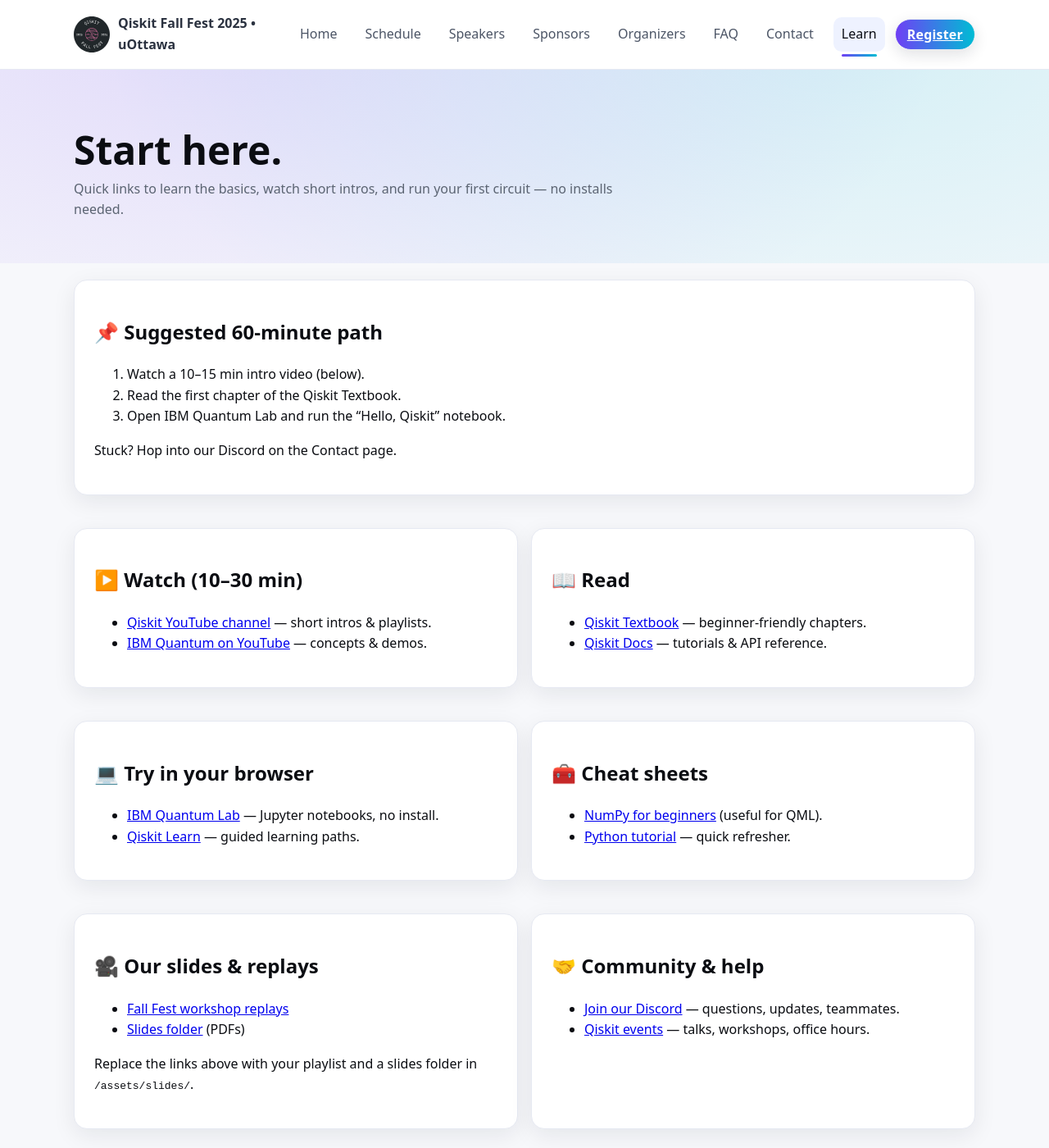
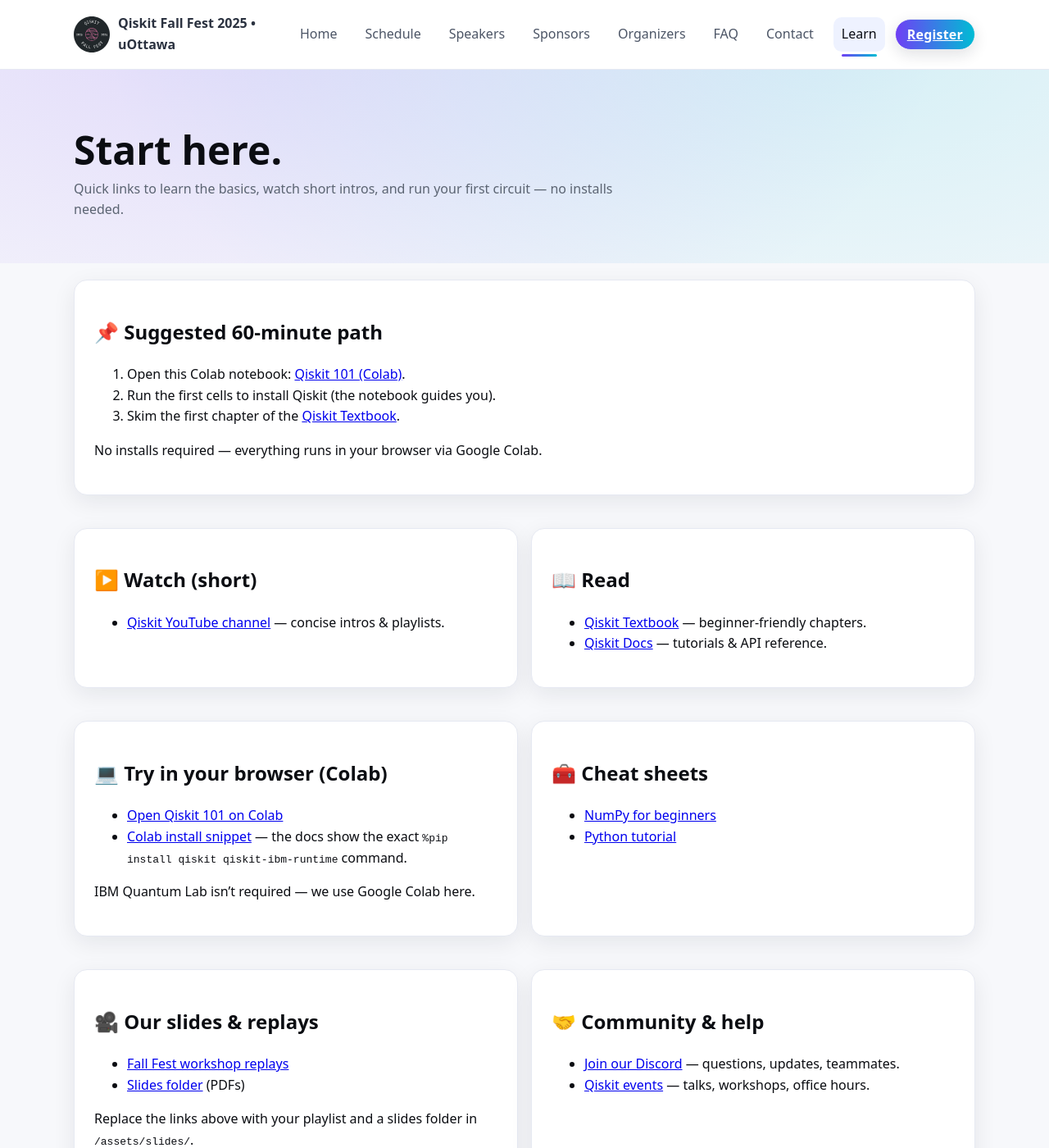
Before and after one commit to utkarshh-singh/fall-fest-2025-website, a Jekyll site: the page built from learn.md, in a window 1280 px wide and 1400 px high. Shown: the whole window at 82% size. Built offline with Jekyll 4.4.1, drawn with Linux system fonts in a browser that asks for light colours.

Commit message:
Update learn.md

```diff
--- a/learn.md
+++ b/learn.md
@@ -16,19 +16,18 @@
   <section class="card">
     <h2>📌 Suggested 60-minute path</h2>
     <ol>
-      <li>Watch a 10–15 min intro video (below).</li>
-      <li>Read the first chapter of the Qiskit Textbook.</li>
-      <li>Open IBM Quantum Lab and run the “Hello, Qiskit” notebook.</li>
+      <li>Open this Colab notebook: <a href="https://colab.research.google.com/github/mtreinish/qiskit-workshop/blob/master/Workshop.ipynb" target="_blank" rel="noopener">Qiskit 101 (Colab)</a>.</li>
+      <li>Run the first cells to install Qiskit (the notebook guides you).</li>
+      <li>Skim the first chapter of the <a href="https://qiskit.org/textbook/" target="_blank" rel="noopener">Qiskit Textbook</a>.</li>
     </ol>
-    <p class="note">Stuck? Hop into our Discord on the Contact page.</p>
+    <p class="note">No installs required — everything runs in your browser via Google Colab.</p>
   </section>
 
   <section class="grid two">
     <div class="card">
-      <h2>▶️ Watch (10–30 min)</h2>
+      <h2>▶️ Watch (short)</h2>
       <ul>
-        <li><a href="https://www.youtube.com/@Qiskit" target="_blank" rel="noopener">Qiskit YouTube channel</a> — short intros & playlists.</li>
-        <li><a href="https://www.youtube.com/@IBMQuantum" target="_blank" rel="noopener">IBM Quantum on YouTube</a> — concepts & demos.</li>
+        <li><a href="https://www.youtube.com/@Qiskit" target="_blank" rel="noopener">Qiskit YouTube channel</a> — concise intros & playlists.</li>
       </ul>
     </div>
 
@@ -43,18 +42,19 @@
 
   <section class="grid two">
     <div class="card">
-      <h2>💻 Try in your browser</h2>
+      <h2>💻 Try in your browser (Colab)</h2>
       <ul>
-        <li><a href="https://lab.quantum-computing.ibm.com/" target="_blank" rel="noopener">IBM Quantum Lab</a> — Jupyter notebooks, no install.</li>
-        <li><a href="https://qiskit.org/learn" target="_blank" rel="noopener">Qiskit Learn</a> — guided learning paths.</li>
+        <li><a href="https://colab.research.google.com/github/mtreinish/qiskit-workshop/blob/master/Workshop.ipynb" target="_blank" rel="noopener">Open Qiskit 101 on Colab</a></li>
+        <li><a href="https://quantum.cloud.ibm.com/docs/guides/online-lab-environments" target="_blank" rel="noopener">Colab install snippet</a> — the docs show the exact <code>%pip install qiskit qiskit-ibm-runtime</code> command.</li>
       </ul>
+      <p class="note">IBM Quantum Lab isn’t required — we use Google Colab here.</p>
     </div>
 
     <div class="card">
       <h2>🧰 Cheat sheets</h2>
       <ul>
-        <li><a href="https://numpy.org/doc/stable/user/absolute_beginners.html" target="_blank" rel="noopener">NumPy for beginners</a> (useful for QML).</li>
-        <li><a href="https://docs.python.org/3/tutorial/" target="_blank" rel="noopener">Python tutorial</a> — quick refresher.</li>
+        <li><a href="https://numpy.org/doc/stable/user/absolute_beginners.html" target="_blank" rel="noopener">NumPy for beginners</a></li>
+        <li><a href="https://docs.python.org/3/tutorial/" target="_blank" rel="noopener">Python tutorial</a></li>
       </ul>
     </div>
   </section>
```
